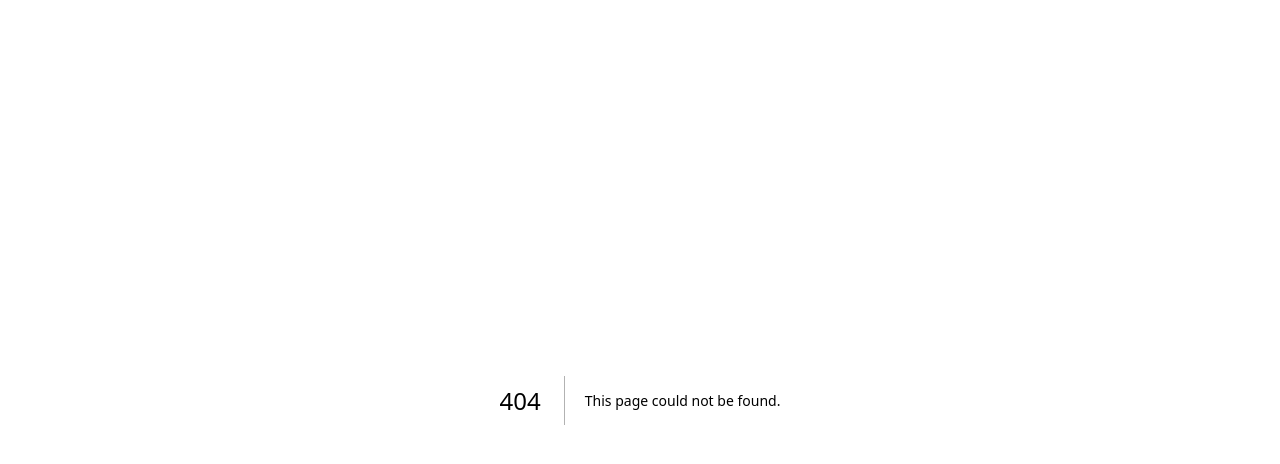
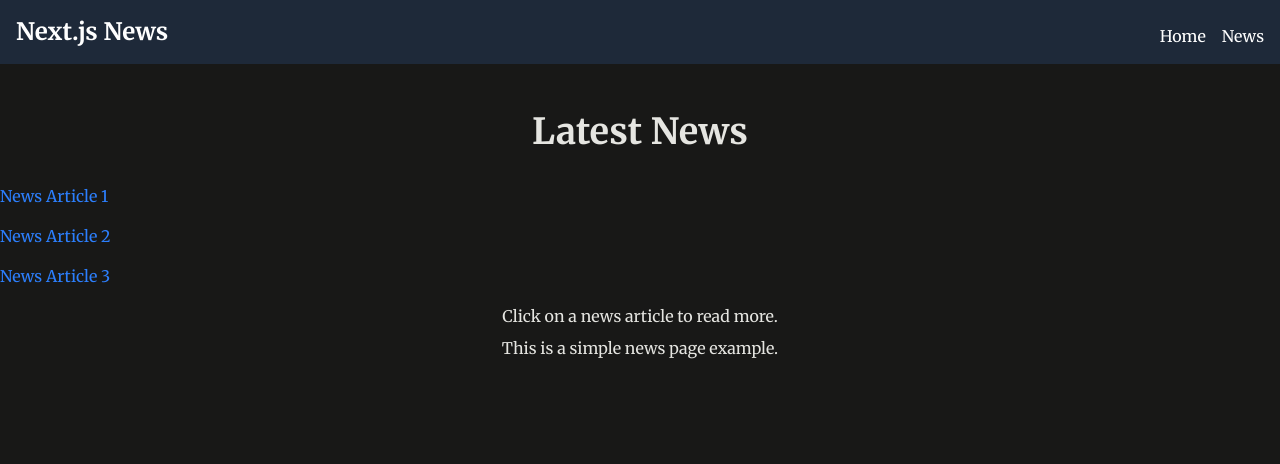
Before and after one commit to harimaurya/NextJs-News, a Next.js app: page /news in a window 1280 px wide. Before the commit this address had no page. Shown: the top 464 px of the page. Built offline with nearby package versions, Linux system fonts and the light colour scheme.

Commit message:
Created news and news-detail routes

```diff
--- a/app/layout.tsx
+++ b/app/layout.tsx
@@ -1,6 +1,8 @@
 import type { Metadata } from "next";
 import { Merriweather } from "next/font/google";
 import "./globals.css";
+import { Main } from "next/document";
+import MainHeader from "@/components/main-header/main-header";
 
 
 const merriWeather = Merriweather({
@@ -24,6 +26,7 @@ export default function RootLayout({
       <body
         className={`${merriWeather.variable}} antialiased m-0 p-0 bg-(--bg-color) text-(--text-color) text-base line-height-1.5`}
       >
+        <MainHeader />
         {children}
       </body>
     </html>
--- /dev/null
+++ b/app/news/[id]/page.tsx
@@ -0,0 +1,11 @@
+export default async function NewsDetailPage({ params }: { params: { id: string } }) {
+    const { id } = await params;
+    const articleId = id;
+
+  return (
+    <div id="news-detail">
+      <h1 className="mt-[3rem] text-4xl font-bold text-center">News Detail</h1>
+      <p className="text-center mt-4">Article ID: {articleId}</p>
+    </div>
+  );
+}
--- /dev/null
+++ b/app/news/page.tsx
@@ -0,0 +1,30 @@
+import Link from "next/link";
+
+export default function NewsPage() {
+  return (
+    <div id="news">
+      <h1 className="mt-[3rem] text-4xl font-bold text-center">Latest News</h1>
+      <div className="list mt-8">
+        <ul className="space-y-4">
+          <li>
+            <Link href="/news/1" className="text-blue-500 hover:underline">
+              News Article 1
+            </Link>
+          </li>
+          <li>
+            <Link href="/news/2" className="text-blue-500 hover:underline">
+              News Article 2
+            </Link>
+          </li>
+          <li>
+            <Link href="/news/3" className="text-blue-500 hover:underline">
+              News Article 3
+            </Link>
+          </li>
+        </ul>
+      </div>
+      <p className="text-center mt-4">Click on a news article to read more.</p>
+      <p className="text-center mt-2">This is a simple news page example.</p>
+    </div>
+  );
+}
```
